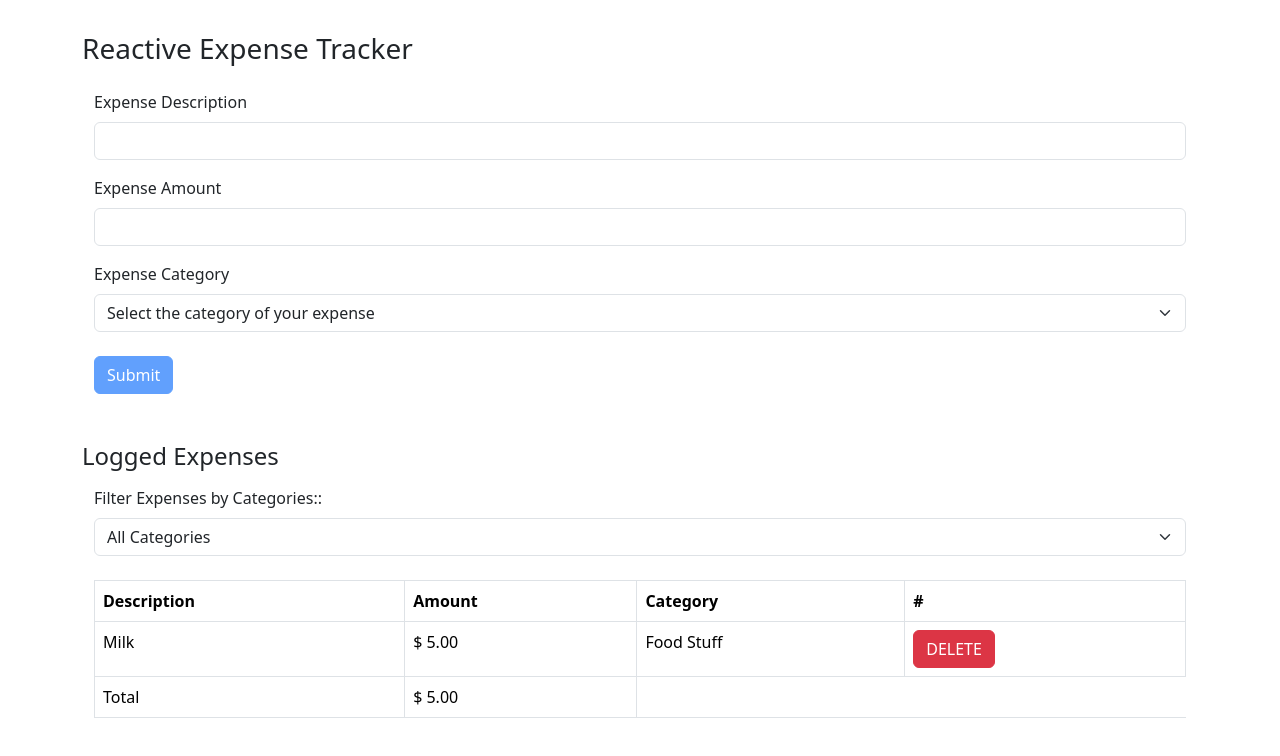
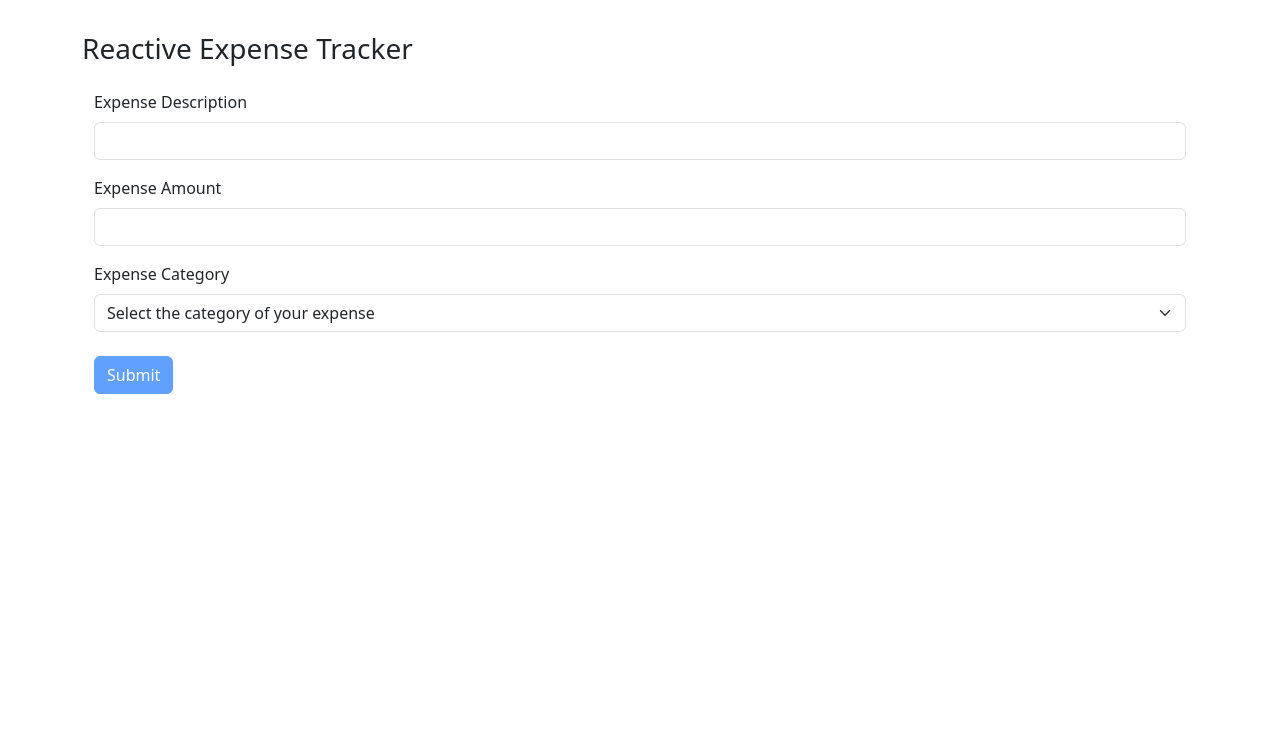
Before and after one commit to noahjonah/reactive-expense-tracker, a React (Vite) app: page / in a window 1280 px wide. Shown: the top 756 px of the page. Built offline with nearby package versions, Linux system fonts and the light colour scheme.

Commit message:
Handled state for storing data object entered by the user.

```diff
--- a/src/App.tsx
+++ b/src/App.tsx
@@ -1,6 +1,6 @@
 import "./App.css";
 import ExpenseForm from "./components/ExpenseForm";
-import ExpenseTable from "./components/ExpenseTable";
+// import ExpenseTable from "./components/ExpenseTable";
 
 function App() {
   return (
@@ -8,8 +8,8 @@ function App() {
       <h3 className="mb-2">Reactive Expense Tracker</h3>
       <ExpenseForm></ExpenseForm>
 
-      <h4>Logged Expenses</h4>
-      <ExpenseTable></ExpenseTable>
+      {/* <h4>Logged Expenses</h4> */}
+      {/* <ExpenseTable></ExpenseTable> */}
     </div>
   );
 }
--- a/src/components/ExpenseForm.tsx
+++ b/src/components/ExpenseForm.tsx
@@ -1,6 +1,7 @@
 import { useForm, type FieldValues } from "react-hook-form";
 import { zodResolver } from "@hookform/resolvers/zod";
 import { z } from "zod";
+import { useState } from "react";
 
 // Zod validation rules(schema) for category, description and amount fields
 const validationsSchema = z.object({
@@ -27,8 +28,10 @@ function ExpenseForm() {
     resolver: zodResolver(validationsSchema),
   });
 
+  let [expense, setExpense] = useState({});
+
   // Data submition logic
-  const onSubmit = (data: FieldValues) => console.log(data);
+  const onSubmit = (data: FieldValues) => setExpense((expense = data));
 
   return (
     <>
--- a/src/components/ExpenseTable.tsx
+++ b/src/components/ExpenseTable.tsx
@@ -1,6 +1,12 @@
 
 
-function ExpenseTable() {
+interface ExpenseTableProps {
+  expense: { description: string; amount: number; categories: string };
+}
+
+function ExpenseTable({ expense }: ExpenseTableProps) {
+  console.log(expense);
+
   return (
     <div className="container mt-3">
       <form className="mb-4">
@@ -30,9 +36,9 @@ function ExpenseTable() {
         </thead>
         <tbody>
           <tr>
-            <td>Milk</td>
-            <td>$ 5.00</td>
-            <td>Food Stuff</td>
+            <td>{expense.description}</td>
+            <td>$ {expense.amount}</td>
+            <td>{expense.categories}</td>
             <td>
               <button className="btn btn-danger">DELETE</button>
             </td>
```
